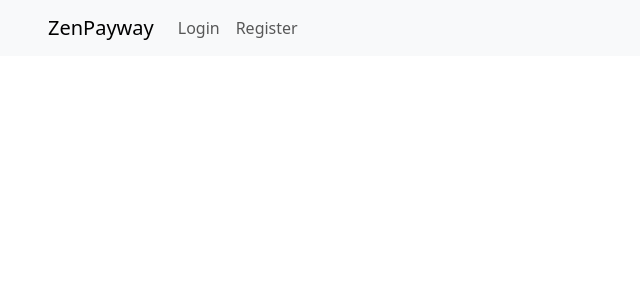
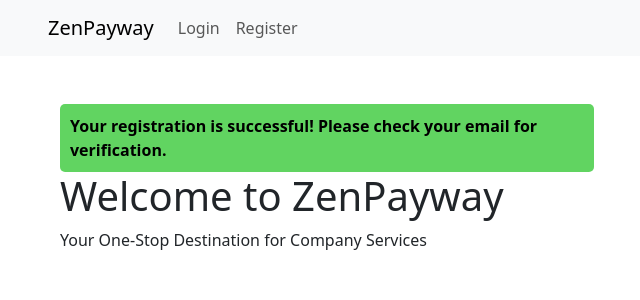
Before and after one commit to zenpayway/zenpayway, a React (Vite) app in the folder client/: page /registration-success in a window 1280 px wide. Shown: the top 300 px of the page, without its empty margins (34-674 px from the left). Built offline with nearby package versions, Linux system fonts and the light colour scheme.

Commit message:
add registration success page

```diff
--- a/client/index.html
+++ b/client/index.html
@@ -5,6 +5,7 @@
     <link rel="icon" type="image/svg+xml" href="/favicon.ico" />
     <meta name="viewport" content="width=device-width, initial-scale=1.0" />
     <link rel="stylesheet" href="https://cdnjs.cloudflare.com/ajax/libs/font-awesome/5.15.3/css/all.min.css">
+    <link rel="stylesheet" href="./custom_style.css">
     <title>ZenPayway</title>
   </head>
   <body>
--- /dev/null
+++ b/client/public/custom_style.css
@@ -0,0 +1,6 @@
+.green-background {
+    background-color: rgb(97, 212, 97);
+    color: black;
+    padding: 10px;
+    border-radius: 5px;
+  }
--- a/client/src/App.tsx
+++ b/client/src/App.tsx
@@ -7,6 +7,7 @@ import Register from "./Auth/Register";
 import Logout from "./Auth/Logout";
 import Companies from "./Companies/Companies";
 import Company from "./Companies/Company";
+import RegistrationSuccess from './Shared/RegistrationSuccess'
 
 const App = () => {
   return (
@@ -20,6 +21,7 @@ const App = () => {
           <Route path="/logout" element={<Logout />} />
           <Route path="/companies" element={<Companies />} />
           <Route path="/companies/:id" element={<Company />} />
+          <Route path="/registration-success" element={<RegistrationSuccess />} />
         </Routes>
       </div>
     </div>
--- a/client/src/Auth/Register.tsx
+++ b/client/src/Auth/Register.tsx
@@ -21,7 +21,7 @@ const Register = () => {
       const message = response.data.detail;
       console.log(message);
 
-      navigate("/");
+      navigate("/registration-success");
     } catch (error : any) {
       if (error && error.response && error.response.data) {
         let errorDetails = error.response.data;
--- /dev/null
+++ b/client/src/Shared/RegistrationSuccess.tsx
@@ -0,0 +1,17 @@
+const RegistrationSuccess = () => {
+    return (
+        <div className="container my-5">
+            <div className="row">
+                <div className="col-md-6">
+                    <div className="green-background"> {/* Applying green color to the text */}
+                        <b>Your registration is successful! Please check your email for verification.</b>
+                    </div>
+                    <h1>Welcome to ZenPayway</h1>
+                    <p>Your One-Stop Destination for Company Services</p>
+                </div>
+            </div>
+        </div>
+    );
+};
+
+export default RegistrationSuccess;
```
